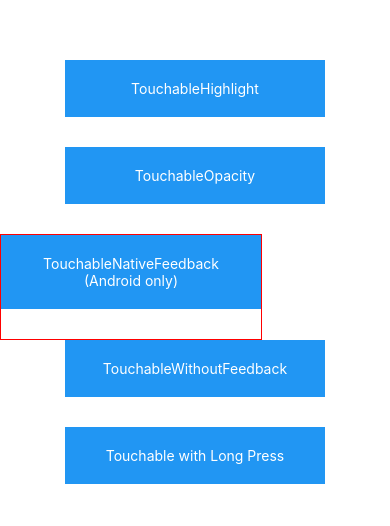
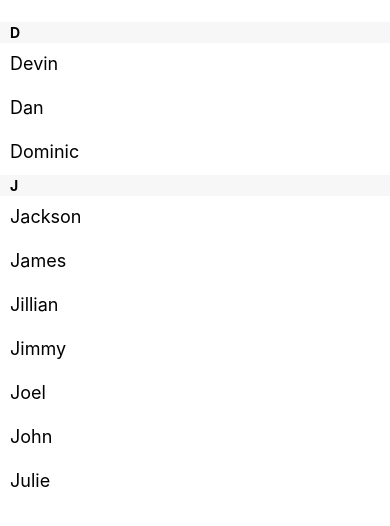
Before and after one commit to arqhive/react-native-exp, a React Native app: screen / in a window 390 px wide. Shown: the top 526 px of the page. Built offline with nearby package versions, Linux system fonts and the light colour scheme.

Commit message:
Using A List View

```diff
--- a/App.js
+++ b/App.js
@@ -9,10 +9,13 @@
   HeightAndWidth2,
   HandlingTextInput,
   HandleTouches2,
+  UsingAScrollView,
+  UsingAListView,
+  UsingAListView2,
 } from './basic';
 
 export default class App extends Component {
   render() {
-    return <HandleTouches2 />;
+    return <UsingAListView2 />;
   }
 }
--- /dev/null
+++ b/basic/UsingAListView.js
@@ -0,0 +1,42 @@
+import React, {Component} from 'react';
+import {FlatList, StyleSheet, Text, View} from 'react-native';
+
+// 시간이 지나면서 항목 수가 변경 될 수 있는 긴 데이터 목록에 적합하다.
+// 화면에 표시되는 요소만 렌더링 한다.
+// data와 renderItem은 필수 props
+// 일반적으로 서버에서 가져온 데이터를 표시하기 위해 사용한다.
+export default class FlatListBasics extends Component {
+  render() {
+    return (
+      <View style={styles.container}>
+        <FlatList
+          data={[
+            {key: 'Devin'},
+            {key: 'Dan'},
+            {key: 'Dominic'},
+            {key: 'Jackson'},
+            {key: 'James'},
+            {key: 'Joel'},
+            {key: 'John'},
+            {key: 'Jillian'},
+            {key: 'Jimmy'},
+            {key: 'Julie'},
+          ]}
+          renderItem={({item}) => <Text style={styles.item}>{item.key}</Text>}
+        />
+      </View>
+    );
+  }
+}
+
+const styles = StyleSheet.create({
+  container: {
+    flex: 1,
+    paddingTop: 22,
+  },
+  item: {
+    padding: 10,
+    fontSize: 18,
+    height: 44,
+  },
+});
--- /dev/null
+++ b/basic/UsingAListView2.js
@@ -0,0 +1,56 @@
+import React, {Component} from 'react';
+import {SectionList, StyleSheet, Text, View} from 'react-native';
+
+// iOS의 UITableView와 유사한 형태의 리스트를 작성하고 싶다면 SectionList
+// 논리적 섹션으로 분할 된 데이터 세트를 렌더링하려면
+export default class SectionListBasics extends Component {
+  render() {
+    return (
+      <View style={styles.container}>
+        <SectionList
+          sections={[
+            {title: 'D', data: ['Devin', 'Dan', 'Dominic']},
+            {
+              title: 'J',
+              data: [
+                'Jackson',
+                'James',
+                'Jillian',
+                'Jimmy',
+                'Joel',
+                'John',
+                'Julie',
+              ],
+            },
+          ]}
+          renderItem={({item}) => <Text style={styles.item}>{item}</Text>}
+          renderSectionHeader={({section}) => (
+            <Text style={styles.sectionHeader}>{section.title}</Text>
+          )}
+          keyExtractor={(item, index) => index}
+        />
+      </View>
+    );
+  }
+}
+
+const styles = StyleSheet.create({
+  container: {
+    flex: 1,
+    paddingTop: 22,
+  },
+  sectionHeader: {
+    paddingTop: 2,
+    paddingLeft: 10,
+    paddingRight: 10,
+    paddingBottom: 2,
+    fontSize: 14,
+    fontWeight: 'bold',
+    backgroundColor: 'rgba(247,247,247,1.0)',
+  },
+  item: {
+    padding: 10,
+    fontSize: 18,
+    height: 44,
+  },
+});
--- /dev/null
+++ b/basic/UsingAScrollView.js
@@ -0,0 +1,196 @@
+import React, {Component} from 'react';
+import {ScrollView, Image, Text} from 'react-native';
+
+// ScrollView는 여러 컴포넌트 및 뷰를 포함 할 수 있는 일반적인 스크롤 컨테이너이다.
+// 각 항목은 같은 종류일 필요는 없고 horizontal 속성을 통해 세로 및 가로로 스크롤 할 수 있다.
+// ScrollView는 제한된 크기의 컴포넌트를 표시하는데 적합하다.
+// 현재 화면에 표시되어있지 않더라도 모든 컴포넌트와 뷰가 렌더링 된다.
+export default class IScrolledDownAndWhatHappenedNextShockedMe extends Component {
+  render() {
+    return (
+      <ScrollView>
+        <Text style={{fontSize: 96}}>Scroll me plz</Text>
+        <Image
+          source={{
+            uri: 'https://facebook.github.io/react-native/img/tiny_logo.png',
+            width: 64,
+            height: 64,
+          }}
+        />
+        <Image
+          source={{
+            uri: 'https://facebook.github.io/react-native/img/tiny_logo.png',
+            width: 64,
+            height: 64,
+          }}
+        />
+        <Image
+          source={{
+            uri: 'https://facebook.github.io/react-native/img/tiny_logo.png',
+            width: 64,
+            height: 64,
+          }}
+        />
+        <Image
+          source={{
+            uri: 'https://facebook.github.io/react-native/img/tiny_logo.png',
+            width: 64,
+            height: 64,
+          }}
+        />
+        <Image
+          source={{
+            uri: 'https://facebook.github.io/react-native/img/tiny_logo.png',
+            width: 64,
+            height: 64,
+          }}
+        />
+        <Text style={{fontSize: 96}}>If you like</Text>
+        <Image
+          source={{
+            uri: 'https://facebook.github.io/react-native/img/tiny_logo.png',
+            width: 64,
+            height: 64,
+          }}
+        />
+        <Image
+          source={{
+            uri: 'https://facebook.github.io/react-native/img/tiny_logo.png',
+            width: 64,
+            height: 64,
+          }}
+        />
+        <Image
+          source={{
+            uri: 'https://facebook.github.io/react-native/img/tiny_logo.png',
+            width: 64,
+            height: 64,
+          }}
+        />
+        <Image
+          source={{
+            uri: 'https://facebook.github.io/react-native/img/tiny_logo.png',
+            width: 64,
+            height: 64,
+          }}
+        />
+        <Image
+          source={{
+            uri: 'https://facebook.github.io/react-native/img/tiny_logo.png',
+            width: 64,
+            height: 64,
+          }}
+        />
+        <Text style={{fontSize: 96}}>Scrolling down</Text>
+        <Image
+          source={{
+            uri: 'https://facebook.github.io/react-native/img/tiny_logo.png',
+            width: 64,
+            height: 64,
+          }}
+        />
+        <Image
+          source={{
+            uri: 'https://facebook.github.io/react-native/img/tiny_logo.png',
+            width: 64,
+            height: 64,
+          }}
+        />
+        <Image
+          source={{
+            uri: 'https://facebook.github.io/react-native/img/tiny_logo.png',
+            width: 64,
+            height: 64,
+          }}
+        />
+        <Image
+          source={{
+            uri: 'https://facebook.github.io/react-native/img/tiny_logo.png',
+            width: 64,
+            height: 64,
+          }}
+        />
+        <Image
+          source={{
+            uri: 'https://facebook.github.io/react-native/img/tiny_logo.png',
+            width: 64,
+            height: 64,
+          }}
+        />
+        <Text style={{fontSize: 96}}>What's the best</Text>
+        <Image
+          source={{
+            uri: 'https://facebook.github.io/react-native/img/tiny_logo.png',
+            width: 64,
+            height: 64,
+          }}
+        />
+        <Image
+          source={{
+            uri: 'https://facebook.github.io/react-native/img/tiny_logo.png',
+            width: 64,
+            height: 64,
+          }}
+        />
+        <Image
+          source={{
+            uri: 'https://facebook.github.io/react-native/img/tiny_logo.png',
+            width: 64,
+            height: 64,
+          }}
+        />
+        <Image
+          source={{
+            uri: 'https://facebook.github.io/react-native/img/tiny_logo.png',
+            width: 64,
+            height: 64,
+          }}
+        />
+        <Image
+          source={{
+            uri: 'https://facebook.github.io/react-native/img/tiny_logo.png',
+            width: 64,
+            height: 64,
+          }}
+        />
+        <Text style={{fontSize: 96}}>Framework around?</Text>
+        <Image
+          source={{
+            uri: 'https://facebook.github.io/react-native/img/tiny_logo.png',
+            width: 64,
+            height: 64,
+          }}
+        />
+        <Image
+          source={{
+            uri: 'https://facebook.github.io/react-native/img/tiny_logo.png',
+            width: 64,
+            height: 64,
+          }}
+        />
+        <Image
+          source={{
+            uri: 'https://facebook.github.io/react-native/img/tiny_logo.png',
+            width: 64,
+            height: 64,
+          }}
+        />
+        <Image
+          source={{
+            uri: 'https://facebook.github.io/react-native/img/tiny_logo.png',
+            width: 64,
+            height: 64,
+          }}
+        />
+        <Image
+          source={{
+            uri: 'https://facebook.github.io/react-native/img/tiny_logo.png',
+            width: 64,
+            height: 64,
+          }}
+        />
+        <Text style={{fontSize: 80}}>React Native</Text>
+      </ScrollView>
+    );
+  }
+}
--- a/basic/index.js
+++ b/basic/index.js
@@ -8,3 +8,6 @@
 export {default as HandlingTextInput} from './HandlingTextInput';
 export {default as HandleTouches} from './HandlingTouches';
 export {default as HandleTouches2} from './HandlingTouches2';
+export {default as UsingAScrollView} from './UsingAScrollView';
+export {default as UsingAListView} from './UsingAListView';
+export {default as UsingAListView2} from './UsingAListView2';
```
